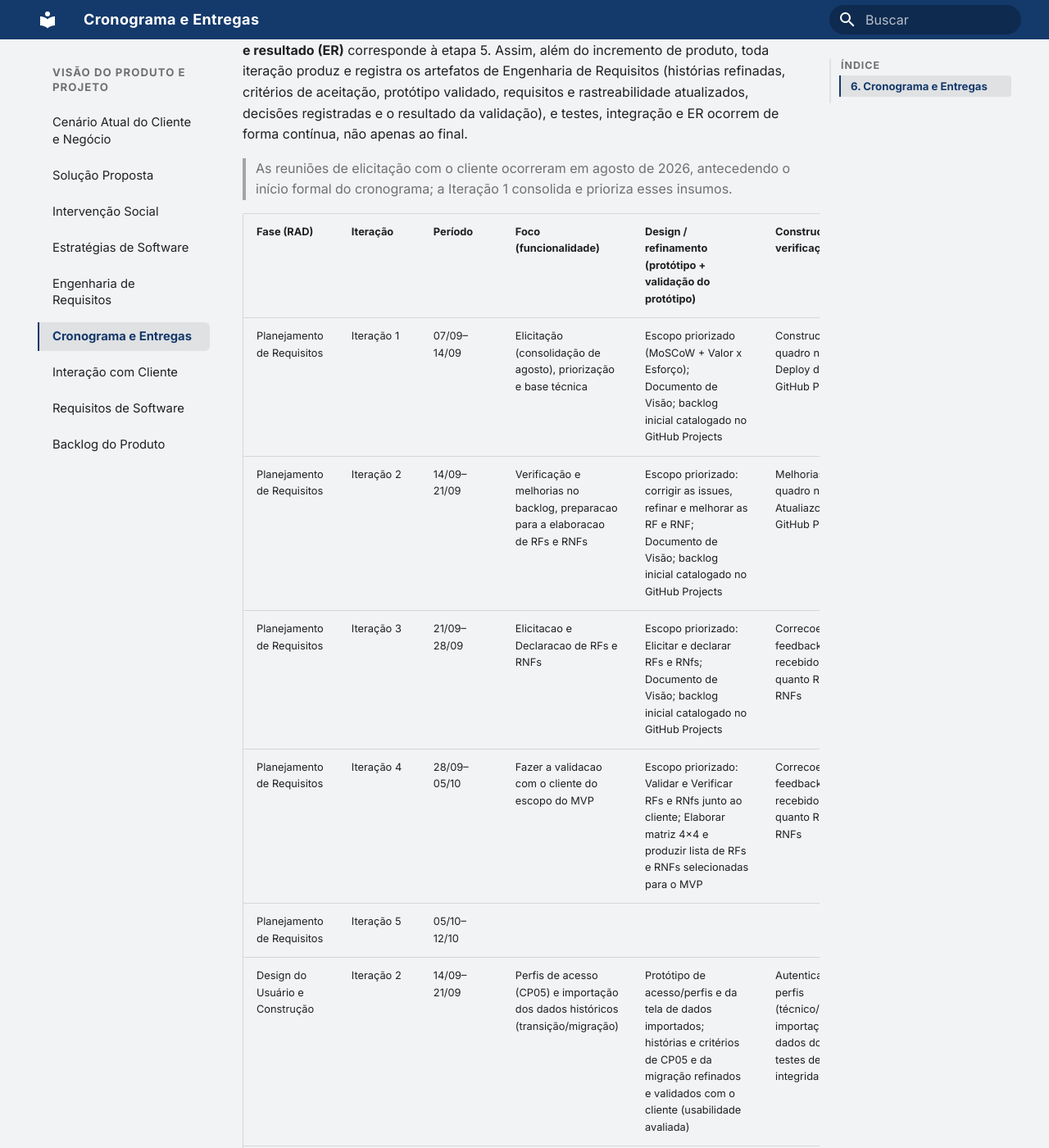
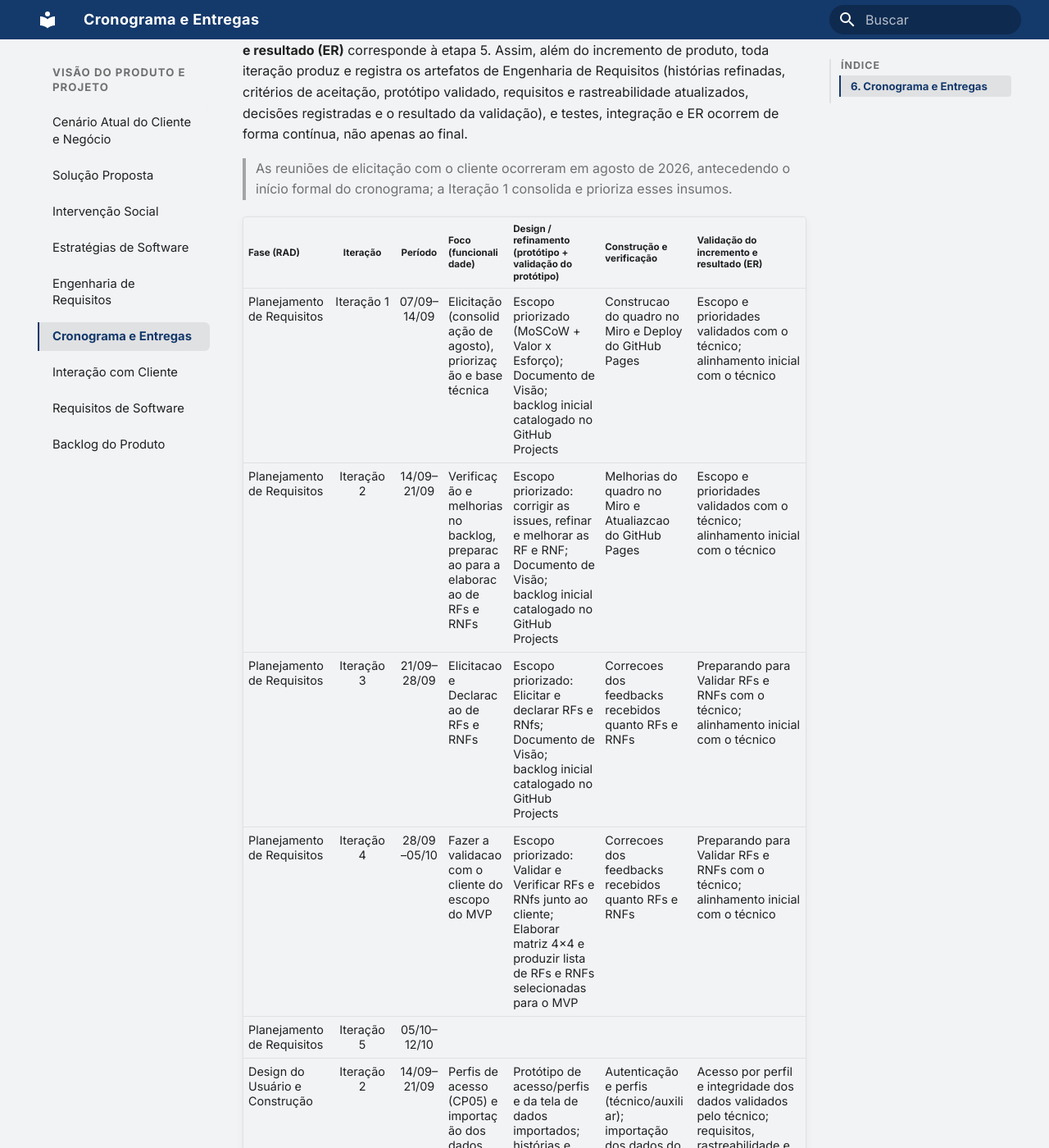
Before and after one commit to mdsreq-fga-unb/REQ-2026.2-T01-FutBoard, an MkDocs documentation site: the page built from docs/visao-produto/cronogramas-entregas.md, in a window 1280 px wide and 1400 px high, scrolled down 908 px. Shown: the whole window at 82% size. Built offline with MkDocs 1.6.1 and Material for MkDocs 9.7.7, drawn with Linux system fonts in a browser that asks for light colours; some of the changed text lies outside the part shown.

Commit message:
docs: remove barra de rolagem lateral da tabela de cronograma de entregas

```diff
--- a/docs/stylesheets/extra.css
+++ b/docs/stylesheets/extra.css
@@ -489,3 +489,62 @@
   border-top: none;
   box-shadow: 0 2px 8px rgba(13, 27, 42, 0.25);
 }
+/* Tabela HTML de Cronograma */
+.tabela-cronograma-html {
+  margin: 1rem 0 1.5rem;
+  width: 100%;
+  max-width: 100%;
+  overflow: hidden;
+  border: 0.05rem solid var(--md-default-fg-color--lightest);
+  border-radius: 0.2rem;
+  box-shadow: var(--md-shadow-z1);
+}
+
+.tabela-cronograma-html table {
+  display: table;
+  width: 100%;
+  min-width: 0;
+  margin: 0;
+  table-layout: fixed;
+  border-collapse: collapse;
+  font-size: 0.72rem;
+}
+
+.tabela-cronograma-html-table {
+  display: table !important;
+  width: 100% !important;
+  max-width: 100% !important;
+  min-width: 0 !important;
+}
+
+.tabela-cronograma-html th,
+.tabela-cronograma-html td {
+  padding: 0.35rem 0.3rem;
+  border-bottom: 0.05rem solid var(--md-default-fg-color--lightest);
+  line-height: 1.25;
+  text-align: left;
+  overflow-wrap: anywhere;
+  word-break: break-word;
+  vertical-align: top;
+}
+
+.tabela-cronograma-html th {
+  background-color: var(--md-default-bg-color);
+  color: var(--md-default-fg-color);
+  font-size: 0.58rem;
+  font-weight: 700;
+  vertical-align: middle;
+}
+
+.tabela-cronograma-html tr:last-child td {
+  border-bottom: 0;
+}
+
+/* Larguras das colunas para a tabela de cronograma (total 7) */
+.tabela-cronograma-html th:nth-child(1), .tabela-cronograma-html td:nth-child(1) { width: 16%; }
+.tabela-cronograma-html th:nth-child(2), .tabela-cronograma-html td:nth-child(2) { width: 12%; text-align: center; }
+.tabela-cronograma-html th:nth-child(3), .tabela-cronograma-html td:nth-child(3) { width: 9%; text-align: center; }
+.tabela-cronograma-html th:nth-child(4), .tabela-cronograma-html td:nth-child(4) { width: 12%; }
+.tabela-cronograma-html th:nth-child(5), .tabela-cronograma-html td:nth-child(5) { width: 17%; }
+.tabela-cronograma-html th:nth-child(6), .tabela-cronograma-html td:nth-child(6) { width: 17%; }
+.tabela-cronograma-html th:nth-child(7), .tabela-cronograma-html td:nth-child(7) { width: 21%; }
--- a/docs/visao-produto/cronogramas-entregas.md
+++ b/docs/visao-produto/cronogramas-entregas.md
@@ -12,24 +12,29 @@
 
 > As reuniões de elicitação com o cliente ocorreram em agosto de 2026, antecedendo o início formal do cronograma; a Iteração 1 consolida e prioriza esses insumos.
 
-| Fase (RAD) | Iteração | Período | Foco (funcionalidade) | Design / refinamento (protótipo + validação do protótipo) | Construção e verificação | Validação do incremento e resultado (ER) |
-|---|---|---|---|---|---|---|
-| Planejamento de Requisitos | Iteração 1 | 07/09–14/09 | Elicitação (consolidação de agosto), priorização e base técnica | Escopo priorizado (MoSCoW + Valor x Esforço); Documento de Visão; backlog inicial catalogado no GitHub Projects | Construcao do quadro no Miro e Deploy do GitHub Pages | Escopo e prioridades validados com o técnico; alinhamento inicial com o técnico |
-| Planejamento de Requisitos | Iteração 2 | 14/09–21/09 | Verificação e melhorias no backlog, preparacao para a elaboracao de RFs e RNFs | Escopo priorizado: corrigir as issues, refinar e melhorar as RF e RNF; Documento de Visão; backlog inicial catalogado no GitHub Projects | Melhorias do quadro no Miro e Atualiazcao do GitHub Pages | Escopo e prioridades validados com o técnico; alinhamento inicial com o técnico |
-| Planejamento de Requisitos | Iteração 3 | 21/09–28/09 | Elicitacao e Declaracao de RFs e RNFs | Escopo priorizado: Elicitar e declarar RFs e RNfs; Documento de Visão; backlog inicial catalogado no GitHub Projects | Correcoes dos feedbacks recebidos quanto RFs e RNFs | Preparando para Validar RFs e RNFs com o técnico; alinhamento inicial com o técnico |
-| Planejamento de Requisitos | Iteração 4 | 28/09–05/10 | Fazer a validacao com o cliente do escopo do MVP | Escopo priorizado: Validar e Verificar RFs e RNfs junto ao cliente; Elaborar matriz 4x4 e produzir lista de RFs e RNFs selecionadas para o MVP | Correcoes dos feedbacks recebidos quanto RFs e RNFs | Preparando para Validar RFs e RNFs com o técnico; alinhamento inicial com o técnico |
-| Planejamento de Requisitos | Iteração 5 | 05/10–12/10 |  |  |  | |
-| Design do Usuário e Construção | Iteração 2 | 14/09–21/09 | Perfis de acesso (CP05) e importação dos dados históricos (transição/migração) | Protótipo de acesso/perfis e da tela de dados importados; histórias e critérios de CP05 e da migração refinados e validados com o cliente (usabilidade avaliada) | Autenticação e perfis (técnico/auxiliar); importação dos dados do Excel; testes de integridade | Acesso por perfil e integridade dos dados validados pelo técnico; requisitos, rastreabilidade e decisões atualizados |
-| Design do Usuário e Construção | Iteração 3 | 21/09–28/09 | Registro categorizado de treinos (CP01) | Protótipo do registro (UI/UX + fluxo), histórias refinadas e critérios de aceitação de CP01 validados com o cliente (usabilidade avaliada) | Tela de registro e categorização; testes funcionais; verificação da meta de tempo de cadastro (RNF) | Registro validado em campo pelo técnico; requisitos e rastreabilidade atualizados e decisões registradas no GitHub Projects |
-| Design do Usuário e Construção | Iteração 4 | 28/09–05/10 | Periodização – macrociclos (CP02) | Protótipo, histórias refinadas e critérios de macrociclos validados com o cliente (usabilidade avaliada) | Cadastro de macrociclos; testes | Estrutura de macrociclos validada com o técnico; requisitos e rastreabilidade atualizados e decisões registradas no GitHub Projects |
-| Design do Usuário e Construção | Iteração 5 | 05/10–12/10 | Periodização – meso e microciclos (CP02) | Protótipo, histórias refinadas e critérios de meso/microciclos validados com o cliente (usabilidade avaliada) | Meso e microciclos vinculados aos macrociclos; testes | Hierarquia de periodização validada com o técnico; requisitos e rastreabilidade atualizados e decisões registradas no GitHub Projects |
-| Design do Usuário e Construção | Iteração 6 | 12/10–19/10 | Dashboard de carga de treino (CP03) | Protótipo do painel de carga (com consulta/filtragem), histórias refinadas e critérios validados (usabilidade avaliada) | Painel de carga; testes; definição operacional de "atualização imediata após o registro" (RNF) | Dashboard de carga validado com o técnico; requisitos e rastreabilidade atualizados e decisões registradas no GitHub Projects |
-| Design do Usuário e Construção | Iteração 7 | 19/10–26/10 | Dashboard de desempenho e filtros analíticos (CP03) | Protótipo de métricas e filtros (por ciclo, período, categoria), histórias refinadas e critérios validados com o cliente (usabilidade avaliada) | Métricas e filtros; testes | Métricas e filtros validados pelo técnico; requisitos e rastreabilidade atualizados e decisões registradas no GitHub Projects |
-| Design do Usuário e Construção | Iteração 8 | 26/10–02/11 | Relatórios por ciclo (CP04) | Protótipo dos relatórios por ciclo, histórias refinadas e critérios validados (usabilidade avaliada) | Relatórios por ciclo; testes | Relatórios validados com o técnico; requisitos e rastreabilidade atualizados e decisões registradas no GitHub Projects |
-| Design do Usuário e Construção | Iteração 9 | 02/11–09/11 | Relatórios comparativos entre ciclos (CP04 / OE3) | Protótipo dos comparativos (macro/meso/micro), histórias refinadas e critérios validados (usabilidade avaliada) | Comparativos entre ciclos; testes | Análise comparativa validada; requisitos e rastreabilidade atualizados e decisões registradas no GitHub Projects |
-| Construção (integração e estabilização) | Iteração 10 | 09/11–16/11 | Integração, correção de defeitos e usabilidade consolidada (margem para atrasos) | Ajustes de UI/UX priorizados a partir do feedback acumulado | Sistema integrado e estabilizado; defeitos priorizados corrigidos; testes de regressão | Avaliação de usabilidade com técnico; requisitos e rastreabilidade atualizados e decisões registradas no GitHub Projects (pendências repriorizadas) |
-| Cutover | Iteração 11 | 16/11–23/11 | Homologação assistida e preparação da implantação (VPS) | Ajustes finais de interface conforme a homologação | Correções finais; plano de implantação em VPS | Homologação em ambiente assistido com o técnico; aprovação do clube quanto a custo, responsável operacional, credenciais e manutenção da VPS |
-| Cutover | Iteração 12 | 23/11–30/11 | Implantação em produção e entrega final do MVP | Manual do usuário e notas de versão (apoio ao uso) | Deploy em VPS (AWS Lightsail ou DigitalOcean); MVP integrado | Aceite final do MVP pelo técnico; linha de base de requisitos fechada e demandas futuras registradas |
+<div class="tabela-cronograma-html">
+<table class="tabela-cronograma-html-table">
+<thead><tr><th>Fase (RAD)</th><th>Iteração</th><th>Período</th><th>Foco (funcionalidade)</th><th>Design / refinamento (protótipo + validação do protótipo)</th><th>Construção e verificação</th><th>Validação do incremento e resultado (ER)</th></tr></thead>
+<tbody>
+<tr><td>Planejamento de Requisitos</td><td>Iteração 1</td><td>07/09–14/09</td><td>Elicitação (consolidação de agosto), priorização e base técnica</td><td>Escopo priorizado (MoSCoW + Valor x Esforço); Documento de Visão; backlog inicial catalogado no GitHub Projects</td><td>Construcao do quadro no Miro e Deploy do GitHub Pages</td><td>Escopo e prioridades validados com o técnico; alinhamento inicial com o técnico</td></tr>
+<tr><td>Planejamento de Requisitos</td><td>Iteração 2</td><td>14/09–21/09</td><td>Verificação e melhorias no backlog, preparacao para a elaboracao de RFs e RNFs</td><td>Escopo priorizado: corrigir as issues, refinar e melhorar as RF e RNF; Documento de Visão; backlog inicial catalogado no GitHub Projects</td><td>Melhorias do quadro no Miro e Atualiazcao do GitHub Pages</td><td>Escopo e prioridades validados com o técnico; alinhamento inicial com o técnico</td></tr>
+<tr><td>Planejamento de Requisitos</td><td>Iteração 3</td><td>21/09–28/09</td><td>Elicitacao e Declaracao de RFs e RNFs</td><td>Escopo priorizado: Elicitar e declarar RFs e RNfs; Documento de Visão; backlog inicial catalogado no GitHub Projects</td><td>Correcoes dos feedbacks recebidos quanto RFs e RNFs</td><td>Preparando para Validar RFs e RNFs com o técnico; alinhamento inicial com o técnico</td></tr>
+<tr><td>Planejamento de Requisitos</td><td>Iteração 4</td><td>28/09–05/10</td><td>Fazer a validacao com o cliente do escopo do MVP</td><td>Escopo priorizado: Validar e Verificar RFs e RNfs junto ao cliente; Elaborar matriz 4x4 e produzir lista de RFs e RNFs selecionadas para o MVP</td><td>Correcoes dos feedbacks recebidos quanto RFs e RNFs</td><td>Preparando para Validar RFs e RNFs com o técnico; alinhamento inicial com o técnico</td></tr>
+<tr><td>Planejamento de Requisitos</td><td>Iteração 5</td><td>05/10–12/10</td><td></td><td></td><td></td><td></td></tr>
+<tr><td>Design do Usuário e Construção</td><td>Iteração 2</td><td>14/09–21/09</td><td>Perfis de acesso (CP05) e importação dos dados históricos (transição/migração)</td><td>Protótipo de acesso/perfis e da tela de dados importados; histórias e critérios de CP05 e da migração refinados e validados com o cliente (usabilidade avaliada)</td><td>Autenticação e perfis (técnico/auxiliar); importação dos dados do Excel; testes de integridade</td><td>Acesso por perfil e integridade dos dados validados pelo técnico; requisitos, rastreabilidade e decisões atualizados</td></tr>
+<tr><td>Design do Usuário e Construção</td><td>Iteração 3</td><td>21/09–28/09</td><td>Registro categorizado de treinos (CP01)</td><td>Protótipo do registro (UI/UX + fluxo), histórias refinadas e critérios de aceitação de CP01 validados com o cliente (usabilidade avaliada)</td><td>Tela de registro e categorização; testes funcionais; verificação da meta de tempo de cadastro (RNF)</td><td>Registro validado em campo pelo técnico; requisitos e rastreabilidade atualizados e decisões registradas no GitHub Projects</td></tr>
+<tr><td>Design do Usuário e Construção</td><td>Iteração 4</td><td>28/09–05/10</td><td>Periodização – macrociclos (CP02)</td><td>Protótipo, histórias refinadas e critérios de macrociclos validados com o cliente (usabilidade avaliada)</td><td>Cadastro de macrociclos; testes</td><td>Estrutura de macrociclos validada com o técnico; requisitos e rastreabilidade atualizados e decisões registradas no GitHub Projects</td></tr>
+<tr><td>Design do Usuário e Construção</td><td>Iteração 5</td><td>05/10–12/10</td><td>Periodização – meso e microciclos (CP02)</td><td>Protótipo, histórias refinadas e critérios de meso/microciclos validados com o cliente (usabilidade avaliada)</td><td>Meso e microciclos vinculados aos macrociclos; testes</td><td>Hierarquia de periodização validada com o técnico; requisitos e rastreabilidade atualizados e decisões registradas no GitHub Projects</td></tr>
+<tr><td>Design do Usuário e Construção</td><td>Iteração 6</td><td>12/10–19/10</td><td>Dashboard de carga de treino (CP03)</td><td>Protótipo do painel de carga (com consulta/filtragem), histórias refinadas e critérios validados (usabilidade avaliada)</td><td>Painel de carga; testes; definição operacional de "atualização imediata após o registro" (RNF)</td><td>Dashboard de carga validado com o técnico; requisitos e rastreabilidade atualizados e decisões registradas no GitHub Projects</td></tr>
+<tr><td>Design do Usuário e Construção</td><td>Iteração 7</td><td>19/10–26/10</td><td>Dashboard de desempenho e filtros analíticos (CP03)</td><td>Protótipo de métricas e filtros (por ciclo, período, categoria), histórias refinadas e critérios validados com o cliente (usabilidade avaliada)</td><td>Métricas e filtros; testes</td><td>Métricas e filtros validados pelo técnico; requisitos e rastreabilidade atualizados e decisões registradas no GitHub Projects</td></tr>
+<tr><td>Design do Usuário e Construção</td><td>Iteração 8</td><td>26/10–02/11</td><td>Relatórios por ciclo (CP04)</td><td>Protótipo dos relatórios por ciclo, histórias refinadas e critérios validados (usabilidade avaliada)</td><td>Relatórios por ciclo; testes</td><td>Relatórios validados com o técnico; requisitos e rastreabilidade atualizados e decisões registradas no GitHub Projects</td></tr>
+<tr><td>Design do Usuário e Construção</td><td>Iteração 9</td><td>02/11–09/11</td><td>Relatórios comparativos entre ciclos (CP04 / OE3)</td><td>Protótipo dos comparativos (macro/meso/micro), histórias refinadas e critérios validados (usabilidade avaliada)</td><td>Comparativos entre ciclos; testes</td><td>Análise comparativa validada; requisitos e rastreabilidade atualizados e decisões registradas no GitHub Projects</td></tr>
+<tr><td>Construção (integração e estabilização)</td><td>Iteração 10</td><td>09/11–16/11</td><td>Integração, correção de defeitos e usabilidade consolidada (margem para atrasos)</td><td>Ajustes de UI/UX priorizados a partir do feedback acumulado</td><td>Sistema integrado e estabilizado; defeitos priorizados corrigidos; testes de regressão</td><td>Avaliação de usabilidade com técnico; requisitos e rastreabilidade atualizados e decisões registradas no GitHub Projects (pendências repriorizadas)</td></tr>
+<tr><td>Cutover</td><td>Iteração 11</td><td>16/11–23/11</td><td>Homologação assistida e preparação da implantação (VPS)</td><td>Ajustes finais de interface conforme a homologação</td><td>Correções finais; plano de implantação em VPS</td><td>Homologação em ambiente assistido com o técnico; aprovação do clube quanto a custo, responsável operacional, credenciais e manutenção da VPS</td></tr>
+<tr><td>Cutover</td><td>Iteração 12</td><td>23/11–30/11</td><td>Implantação em produção e entrega final do MVP</td><td>Manual do usuário e notas de versão (apoio ao uso)</td><td>Deploy em VPS (AWS Lightsail ou DigitalOcean); MVP integrado</td><td>Aceite final do MVP pelo técnico; linha de base de requisitos fechada e demandas futuras registradas</td></tr>
+</tbody>
+</table>
+</div>
 
 **Considerações importantes**
 
```
